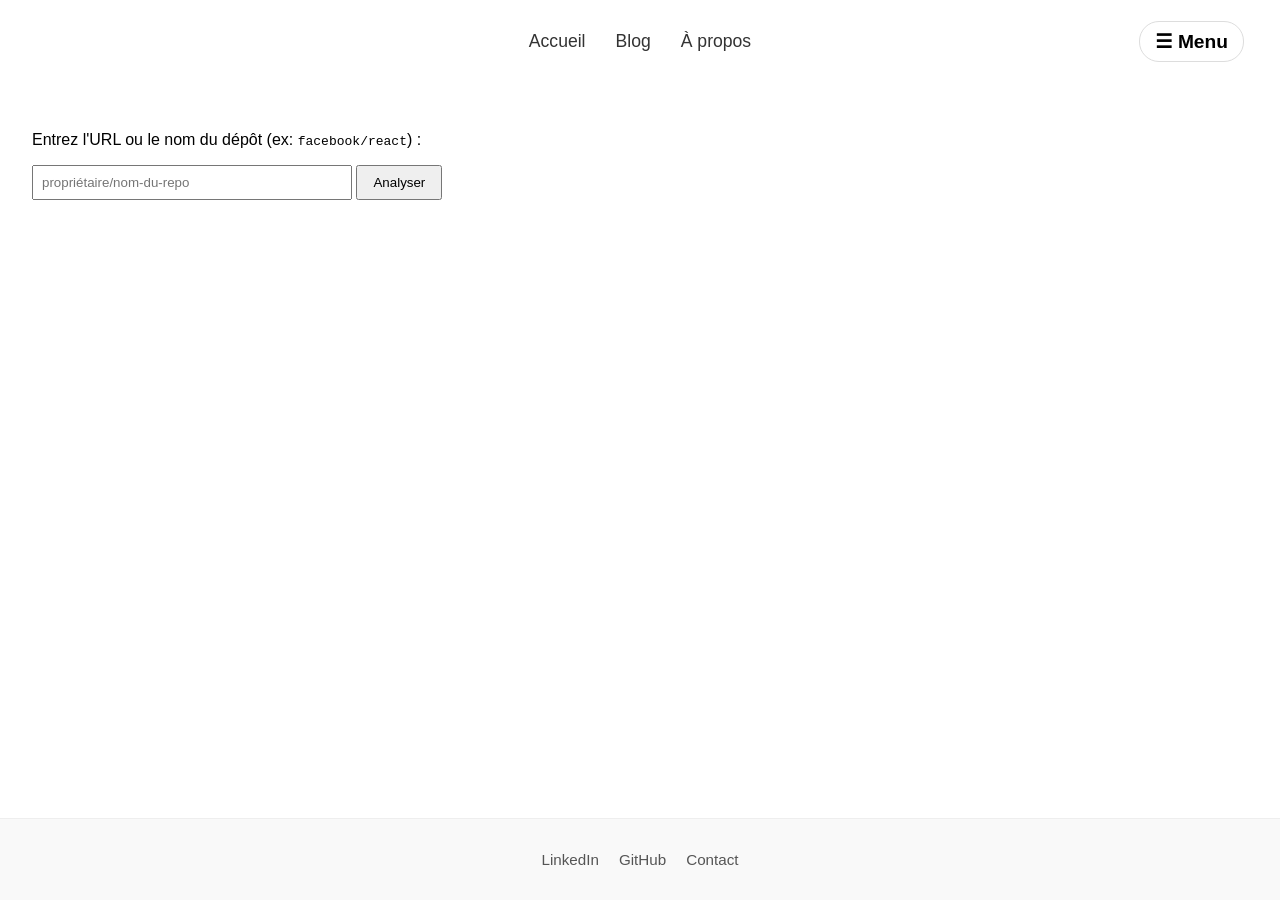
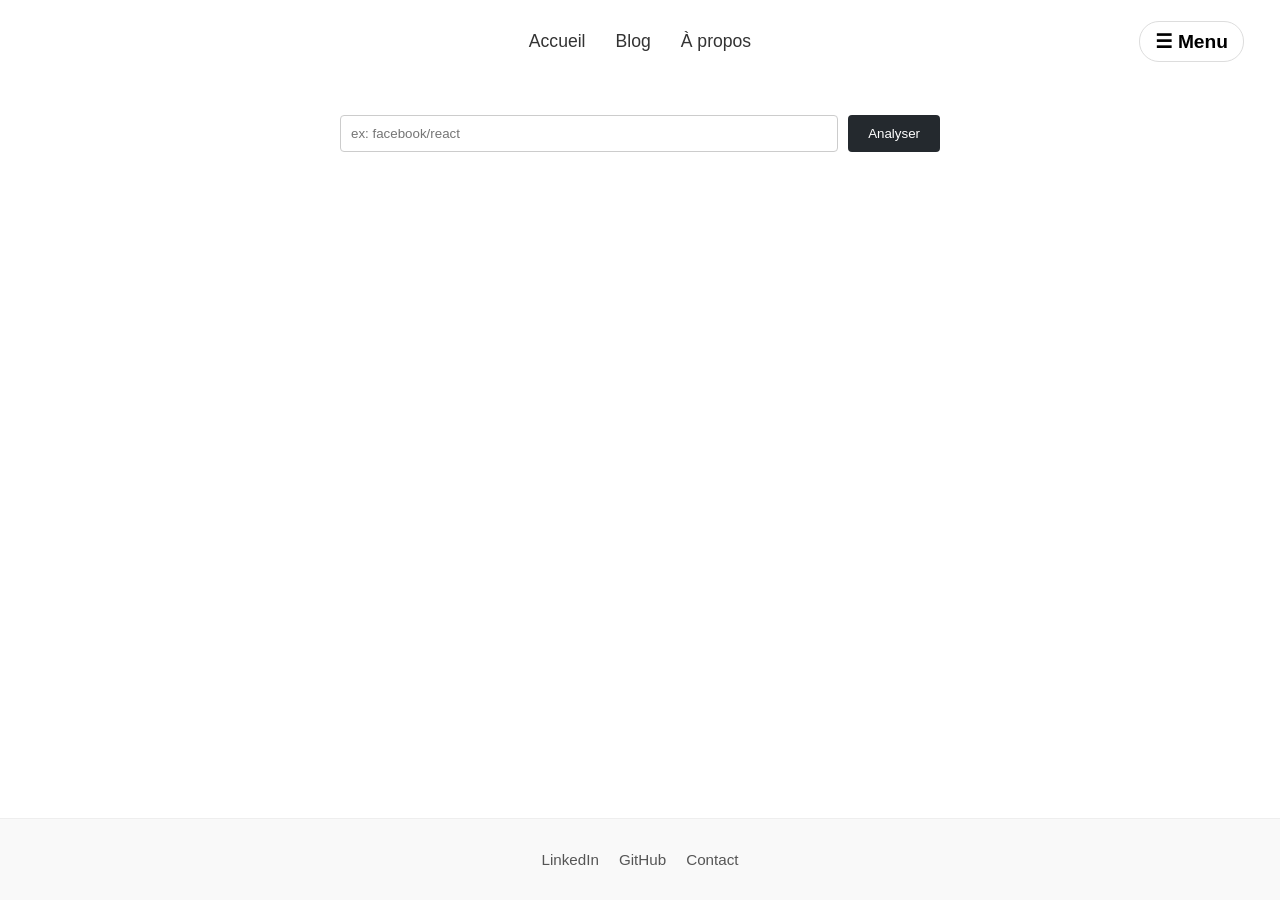
Before and after one commit to Iffigues/iffigues.github.io, a Jekyll site: the page built from pages/stats.md, in a window 1280 px wide. Built offline with Jekyll 4.4.1, drawn with Linux system fonts in a browser that asks for light colours; comment, search, counter and statistics services are not loaded; part of the change alters nothing that is shown.

```diff
--- a/pages/stats.md
+++ b/pages/stats.md
@@ -3,42 +3,45 @@ layout: default
 title: Analyseur de Mémoire GitHub
 ---
 
-<div id="git-analyzer">
-    <p>Entrez l'URL ou le nom du dépôt (ex: <code>facebook/react</code>) :</p>
-    <input type="text" id="repoInput" placeholder="propriétaire/nom-du-repo" style="width: 300px; padding: 8px;">
-    <button onclick="analyzeRepo()" style="padding: 8px 15px; cursor: pointer;">Analyser</button>
+<div id="git-analyzer" style="font-family: sans-serif; max-width: 600px; margin: auto;">
+    <div style="display: flex; gap: 10px; margin-bottom: 20px;">
+        <input type="text" id="repoInput" placeholder="ex: facebook/react" style="flex-grow: 1; padding: 10px; border: 1px solid #ccc; border-radius: 4px;">
+        <button onclick="analyzeRepo()" style="background: #24292e; color: white; border: none; padding: 10px 20px; border-radius: 4px; cursor: pointer;">Analyser</button>
+    </div>
 
-    <div id="results" style="margin-top: 30px; display: none;">
-        <h3>Résultats pour <span id="displayName"></span></h3>
+    <div id="loader" style="display: none; text-align: center;">⚙️ Calcul des octets en cours...</div>
 
-        <table style="width: 100%; border-collapse: collapse; margin-bottom: 20px;">
+    <div id="results" style="display: none; border: 1px solid #ddd; padding: 20px; border-radius: 8px; background: #fafafa;">
+        <h3 style="margin-top: 0;">Dépôt : <span id="displayName" style="color: #0366d6;"></span></h3>
+
+        <p><strong>Utilisation du quota GitHub (Limite conseillée : 5 GB)</strong></p>
+        <div style="width: 100%; background: #e1e4e8; height: 25px; border-radius: 5px; margin-bottom: 10px; display: flex; overflow: hidden; border: 1px solid #d1d5da;">
+            <div id="usedBar" style="background: #d73a49; width: 0%; transition: width 0.8s;"></div>
+        </div>
+        <p id="statsText" style="font-size: 0.9em; color: #586069;"></p>
+
+        <hr style="border: 0; border-top: 1px solid #eee; margin: 20px 0;">
+
+        <table style="width: 100%; font-size: 0.9em; text-align: left; border-collapse: collapse;">
             <thead>
-                <tr style="background: #f4f4f4; text-align: left;">
-                    <th style="padding: 10px; border: 1px solid #ddd;">Section</th>
-                    <th style="padding: 10px; border: 1px solid #ddd;">Taille</th>
-                    <th style="padding: 10px; border: 1px solid #ddd;">Usage</th>
+                <tr style="color: #586069; border-bottom: 2px solid #eaecef;">
+                    <th style="padding: 8px;">Source</th>
+                    <th>Taille</th>
+                    <th>Utilisé %</th>
                 </tr>
             </thead>
-            <tbody id="tableBody">
-                </tbody>
+            <tbody id="tableBody"></tbody>
         </table>
-
-        <div id="storage-bar" style="width: 100%; background: #eee; height: 30px; border-radius: 15px; overflow: hidden; display: flex;">
-            <div id="codeBar" style="background: #2ecc71; height: 100%; width: 0%; transition: width 1s;"></div>
-            <div id="historyBar" style="background: #3498db; height: 100%; width: 0%; transition: width 1s;"></div>
-        </div>
-        <p><small>🟩 Code Actuel | 🟦 Historique & Objets Git</small></p>
     </div>
-
-    <div id="loader" style="display: none; margin-top: 20px;">Analyse en cours...</div>
 </div>
 
 <script>
 async function analyzeRepo() {
     const input = document.getElementById('repoInput').value.trim();
     const repoPath = input.replace('https://github.com/', '');
-    if (!repoPath.includes('/')) return alert("Format invalide. Utilisez 'user/repo'");
+    if (!repoPath.includes('/')) return alert("Format : utilisateur/nom-repo");
 
+    const GITHUB_LIMIT_KB = 5 * 1024 * 1024; // 5 GB en KB
     const resultsDiv = document.getElementById('results');
     const loader = document.getElementById('loader');
 
@@ -46,54 +49,39 @@ async function analyzeRepo() {
     resultsDiv.style.display = 'none';
 
     try {
-        // 1. Infos générales du Repo
         const repoRes = await fetch(`https://api.github.com/repos/${repoPath}`);
         const repoData = await repoRes.json();
 
-        // 2. Calcul du code actuel (HEAD) via l'arbre
-        const branchRes = await fetch(`https://api.github.com/repos/${repoPath}/branches/${repoData.default_branch}`);
-        const branchData = await branchRes.json();
-        const treeSha = branchData.commit.commit.tree.sha;
+        const totalUsedKB = repoData.size; // Taille totale du dossier .git sur le serveur
+        const remainingKB = GITHUB_LIMIT_KB - totalUsedKB;
+        const percentTotal = ((totalUsedKB / GITHUB_LIMIT_KB) * 100).toFixed(2);
 
-        const treeRes = await fetch(`https://api.github.com/repos/${repoPath}/git/trees/${treeSha}?recursive=1`);
-        const treeData = await treeRes.json();
+        // Mise à jour graphique
+        document.getElementById('displayName').innerText = repoPath;
+        document.getElementById('usedBar').style.width = percentTotal + '%';
+        document.getElementById('statsText').innerHTML = `
+            <b>Utilisé :</b> ${(totalUsedKB / 1024).toFixed(2)} MB / 5120.00 MB
+            (<span style="color: #d73a49;">${percentTotal}%</span>)
+        `;
 
-        let currentCodeSize = 0;
-        treeData.tree.forEach(item => { if (item.size) currentCodeSize += item.size; });
-
-        // Calculs (GitHub renvoie repoData.size en KB, et item.size en octets)
-        const totalKB = repoData.size;
-        const codeKB = currentCodeSize / 1024;
-        const historyKB = Math.max(0, totalKB - codeKB);
-
-        // Mise à jour de l'UI
-        document.getElementById('displayName').innerText = repoPath;
+        // Détails du tableau
         const tbody = document.getElementById('tableBody');
         tbody.innerHTML = `
             <tr>
-                <td style="padding: 10px; border: 1px solid #ddd;">Code source (Files)</td>
-                <td style="padding: 10px; border: 1px solid #ddd;">${(codeKB / 1024).toFixed(2)} MB</td>
-                <td style="padding: 10px; border: 1px solid #ddd;">${((codeKB/totalKB)*100).toFixed(1)}%</td>
+                <td style="padding: 10px 8px; border-bottom: 1px solid #eee;">Dépôt (Git Objects)</td>
+                <td style="border-bottom: 1px solid #eee;">${(totalUsedKB / 1024).toFixed(2)} MB</td>
+                <td style="border-bottom: 1px solid #eee;">${percentTotal}%</td>
             </tr>
             <tr>
-                <td style="padding: 10px; border: 1px solid #ddd;">Historique Git (.git)</td>
-                <td style="padding: 10px; border: 1px solid #ddd;">${(historyKB / 1024).toFixed(2)} MB</td>
-                <td style="padding: 10px; border: 1px solid #ddd;">${((historyKB/totalKB)*100).toFixed(1)}%</td>
-            </tr>
-            <tr style="font-weight: bold;">
-                <td style="padding: 10px; border: 1px solid #ddd;">TOTAL UTILISÉ</td>
-                <td style="padding: 10px; border: 1px solid #ddd;">${(totalKB / 1024).toFixed(2)} MB</td>
-                <td style="padding: 10px; border: 1px solid #ddd;">100%</td>
+                <td style="padding: 10px 8px; border-bottom: 1px solid #eee; color: #6a737d;">Espace libre (Quota)</td>
+                <td style="border-bottom: 1px solid #eee; color: #6a737d;">${(remainingKB / 1024).toFixed(2)} MB</td>
+                <td style="border-bottom: 1px solid #eee; color: #6a737d;">${(100 - percentTotal).toFixed(2)}%</td>
             </tr>
         `;
 
-        // Animation des barres
-        document.getElementById('codeBar').style.width = (codeKB / totalKB * 100) + '%';
-        document.getElementById('historyBar').style.width = (historyKB / totalKB * 100) + '%';
-
         resultsDiv.style.display = 'block';
     } catch (e) {
-        alert("Erreur lors de la récupération des données. Vérifiez le nom du dépôt.");
+        alert("Erreur. Vérifiez si le dépôt est public.");
     } finally {
         loader.style.display = 'none';
     }
```
